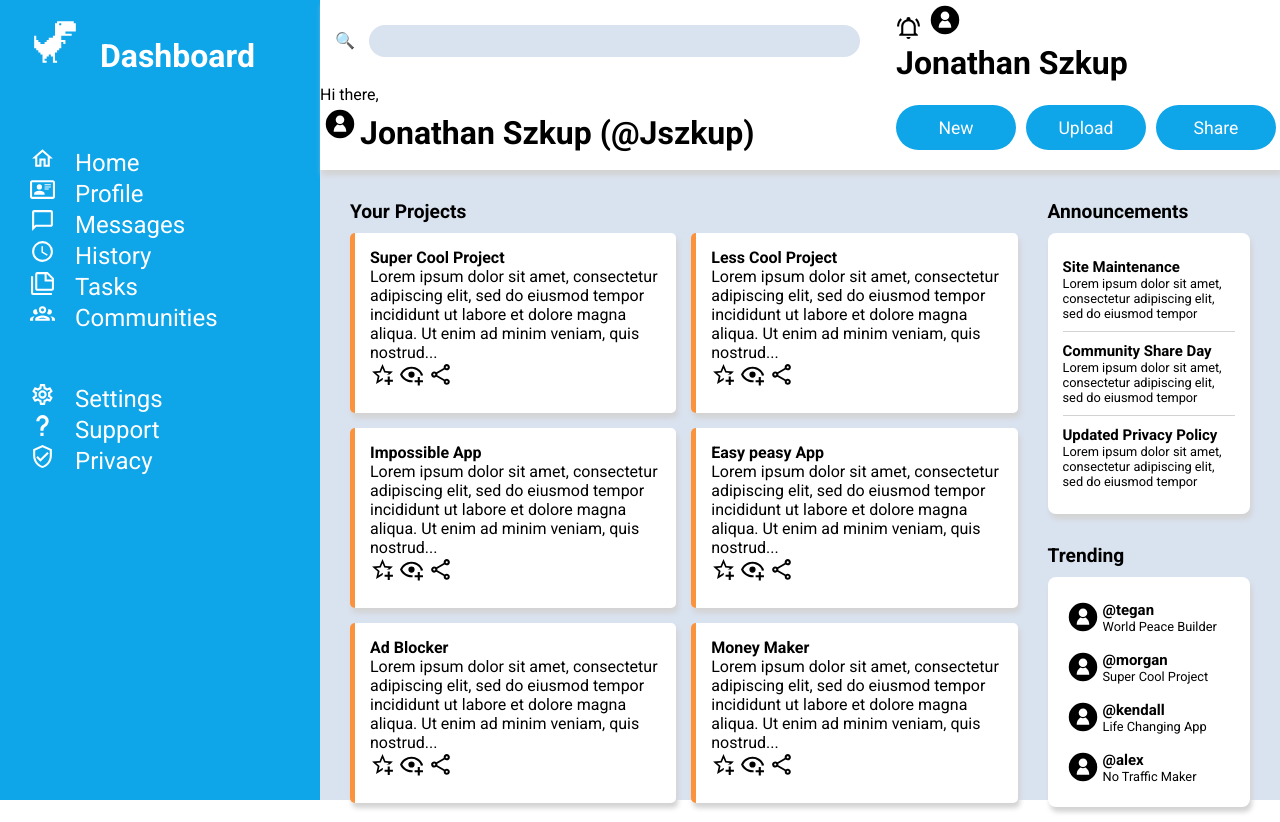
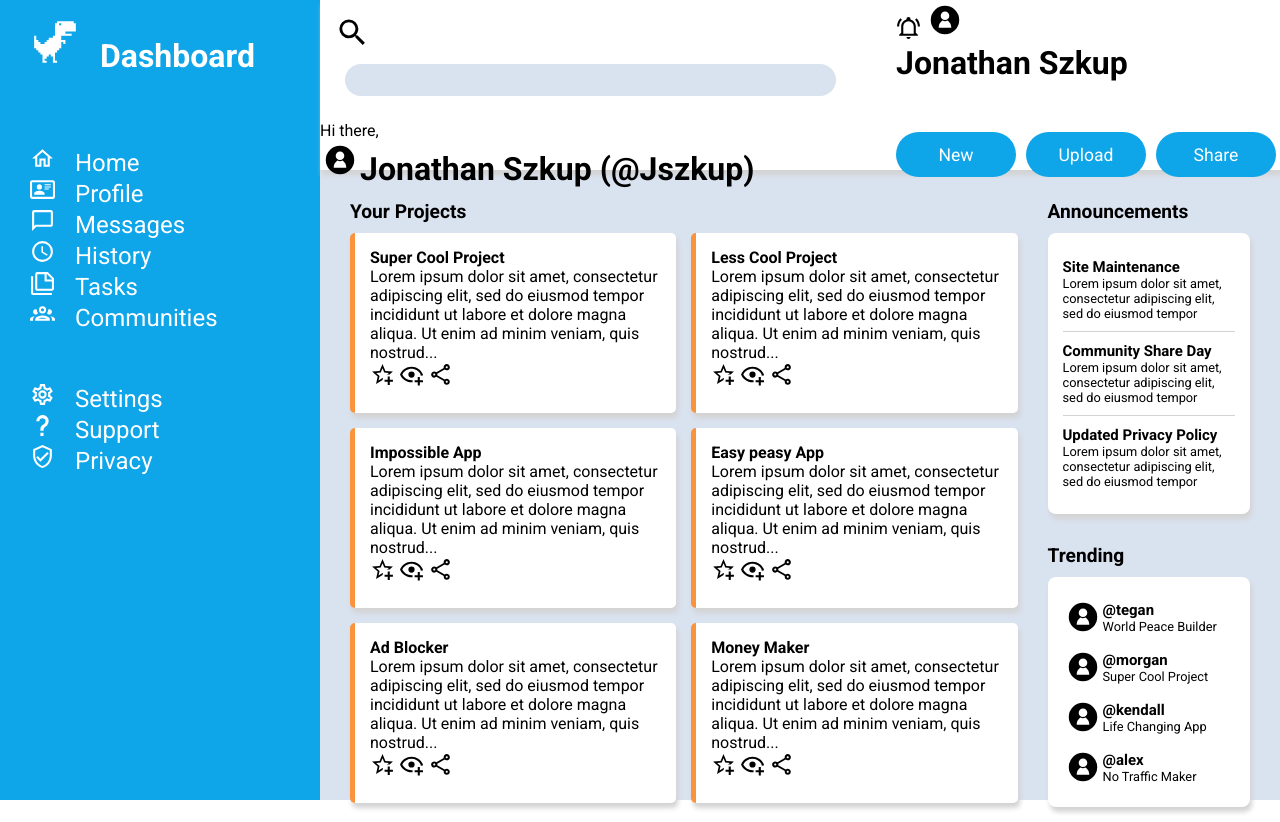
Before and after one commit to JSzkup/odin-admin-dashboard, a plain HTML site: page index.html in a window 1280 px wide. Drawn offline with Linux system fonts and the light colour scheme; a web font is replaced by a local one.

Commit message:
add mangifying glass svg to search

```diff
--- a/index.html
+++ b/index.html
@@ -39,7 +39,8 @@
 
     <div class="header">
         <div class="header-items" id="search-bar">
-            <label for="site-search">&#x1F50D;</label>
+            <img src="img/magnify.svg" alt="magnifying glass" width="35" height="35">
+            <label for="site-search"></label>
             <input type="search" id="site-search" name="Searchbar" />
         </div>
         <div class="header-items" id="profile">
```
Also changed, not shown: img/magnify.svg (added).
